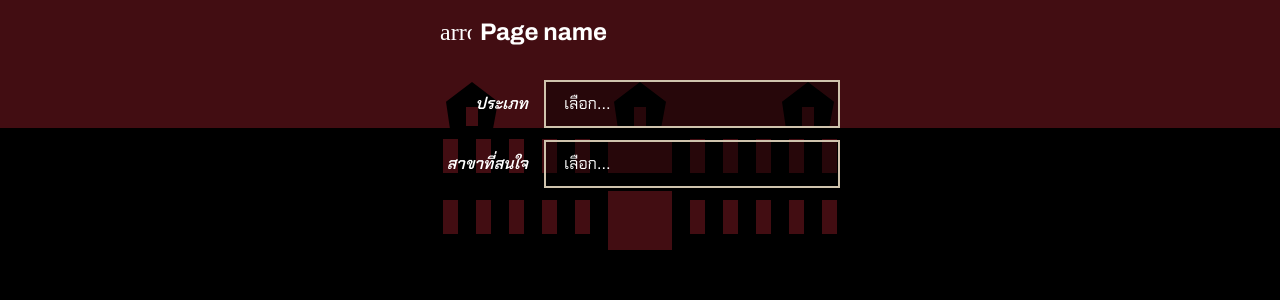
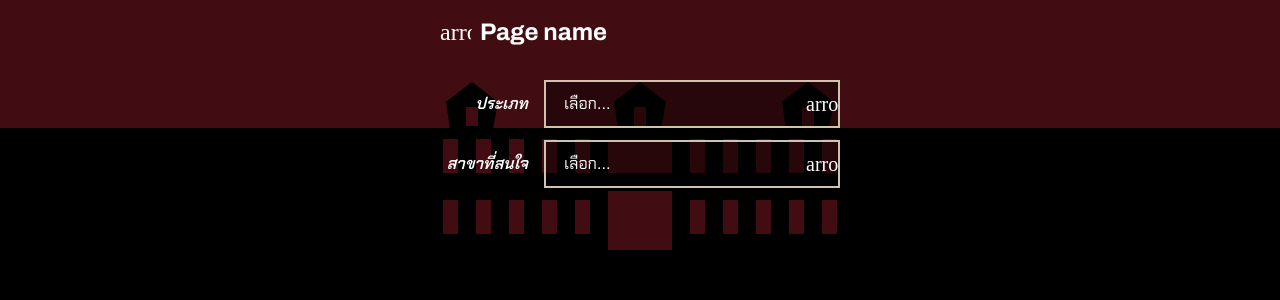
Before and after one commit to esc-chula/intania-expo-2025, a Next.js app: page / in a window 1280 px wide. Shown: the top 300 px of the page. Built offline with nearby package versions, Linux system fonts and the light colour scheme.

Commit message:
feat: Menu animations and icons

```diff
--- a/app/components/Menu.tsx
+++ b/app/components/Menu.tsx
@@ -11,7 +11,7 @@ const Menu: StyleableFC<{
 }> = ({ children, className, style }) => (
   <div
     className={cn(
-      `iex-menu bg-brown absolute inset-x-0 top-full z-10 grid max-h-72 overflow-scroll py-2`,
+      `iex-menu bg-brown absolute inset-x-0 top-full z-10 grid max-h-72 overflow-scroll py-2 transition-all`,
       className,
     )}
     style={style}
--- a/app/components/MenuItem.tsx
+++ b/app/components/MenuItem.tsx
@@ -5,6 +5,7 @@ import cn from "@/lib/helpers/cn";
 import { StyleableFC } from "@/lib/types/misc";
 import { useContext } from "react";
 import Interactive from "./Interactive";
+import Icon from "./Icon";
 
 /**
  * A choice in a menu.
@@ -18,20 +19,38 @@ const MenuItem: StyleableFC<{
 }> = ({ children, value, className, style }) => {
   const context = useContext(SelectContext);
   if (!context) throw new Error("MenuItem must be a child of Select.");
-  const { value: selectedValue, handleSelect, } = context;
+  const {
+    value: selectedValue,
+    handleSelect,
+    maxChoices,
+    isMenuOpen,
+  } = context;
+  const isSelected = selectedValue.includes(value);
 
   return (
     <Interactive
       className={cn(
         `iex-menu-item text-body-lg leading-headline-lg state-layer-white flex
-        h-12 items-center px-4`,
-        selectedValue.includes(value) && `bg-just-red`,
+        h-12 items-center gap-4 px-4`,
+        isSelected && `bg-just-red`,
         className,
       )}
       data-value={value}
       style={style}
-      onClick={() => handleSelect(value, children as string)}
+      onClick={
+        isMenuOpen ? () => handleSelect(value, children as string) : undefined
+      }
     >
+      {maxChoices !== 1 && (
+        <Icon
+          name={isSelected ? "check_box" : "check_box_outline_blank"}
+          fill={isSelected}
+          className={cn(
+            `transition-all`,
+            isSelected ? `opacity-100` : `opacity-50`,
+          )}
+        />
+      )}
       {children}
     </Interactive>
   );
--- a/app/components/Select.tsx
+++ b/app/components/Select.tsx
@@ -1,5 +1,6 @@
 "use client";
 
+import Icon from "@/app/components/Icon";
 import Interactive from "@/app/components/Interactive";
 import Menu from "@/app/components/Menu";
 import cn from "@/lib/helpers/cn";
@@ -61,23 +62,40 @@ const Select: StyleableFC<{
     <SelectContext.Provider
       value={{ value, handleSelect, maxChoices, isMenuOpen }}
     >
+      <div
+        onClick={() => setIsMenuOpen(false)}
+        className={cn(`fixed inset-0`, !isMenuOpen && `hidden`)}
+      />
+
       <div className="iex-select relative">
         <Interactive
           onClick={() => setIsMenuOpen((prev) => !prev)}
           className={cn(
             `focus-visible:bg-cream valid:border-cream state-layer-white
-            focus-visible:state-layer-dark-gray block w-full truncate border-2
-            bg-black/40 px-4.5 py-2.5 text-start focus:outline-none`,
+            focus-visible:state-layer-dark-gray grid w-full
+            grid-cols-[1fr_1.25rem] items-center gap-2 truncate border-2
+            bg-black/40 py-2.5 pr-3 pl-4.5 text-start focus:outline-none`,
             className,
           )}
           style={style}
         >
-          <span>
+          <span className="grow">
             {selectedLabels.length ? selectedLabels.join(", ") : "เลือก…"}
           </span>
+          <Icon
+            name="arrow_drop_down"
+            size={20}
+            className={cn(`transition-transform`, isMenuOpen && `-scale-y-100`)}
+          />
         </Interactive>
 
-        <Menu className={cn(!isMenuOpen && `hidden`)}>{children}</Menu>
+        <Menu
+          className={cn(
+            !isMenuOpen && `pointer-events-none -translate-y-2 opacity-0`,
+          )}
+        >
+          {children}
+        </Menu>
       </div>
     </SelectContext.Provider>
   );
```
